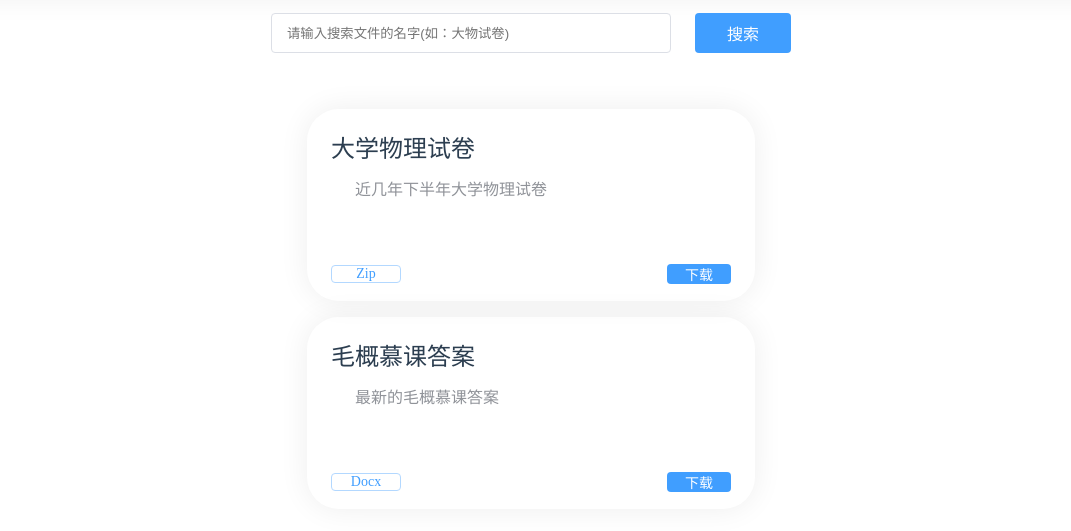
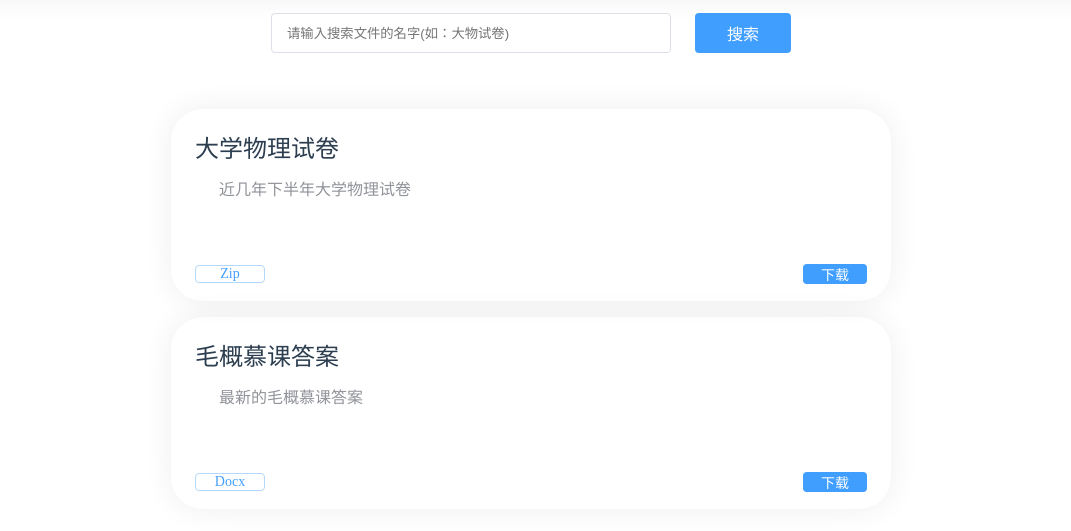
Before and after one commit to cyy942465/fileSystem, a plain HTML site: page index.html in a window 1280 px wide. Shown: the part 67-598 px from the top of the page, without its empty margins (109-1180 px from the left). Drawn offline with Linux system fonts and the light colour scheme.

Commit message:
layout init

```diff
--- a/index.css
+++ b/index.css
@@ -40,9 +40,9 @@ header .img_container {
 }
 
 section {
+  width: 100%;
   display: flex;
   justify-content: center;
-  padding: 0 20em;
   margin-top: 1em;
   flex-direction: column;
 }
@@ -98,7 +98,7 @@ section {
 }
 
 .content .content_box {
-  width: 80%;
+  width: 60%;
   height: 12em;
   border-radius: 2em;
   box-shadow: 0 0 30px rgb(0 0 0 / 7%);
```
